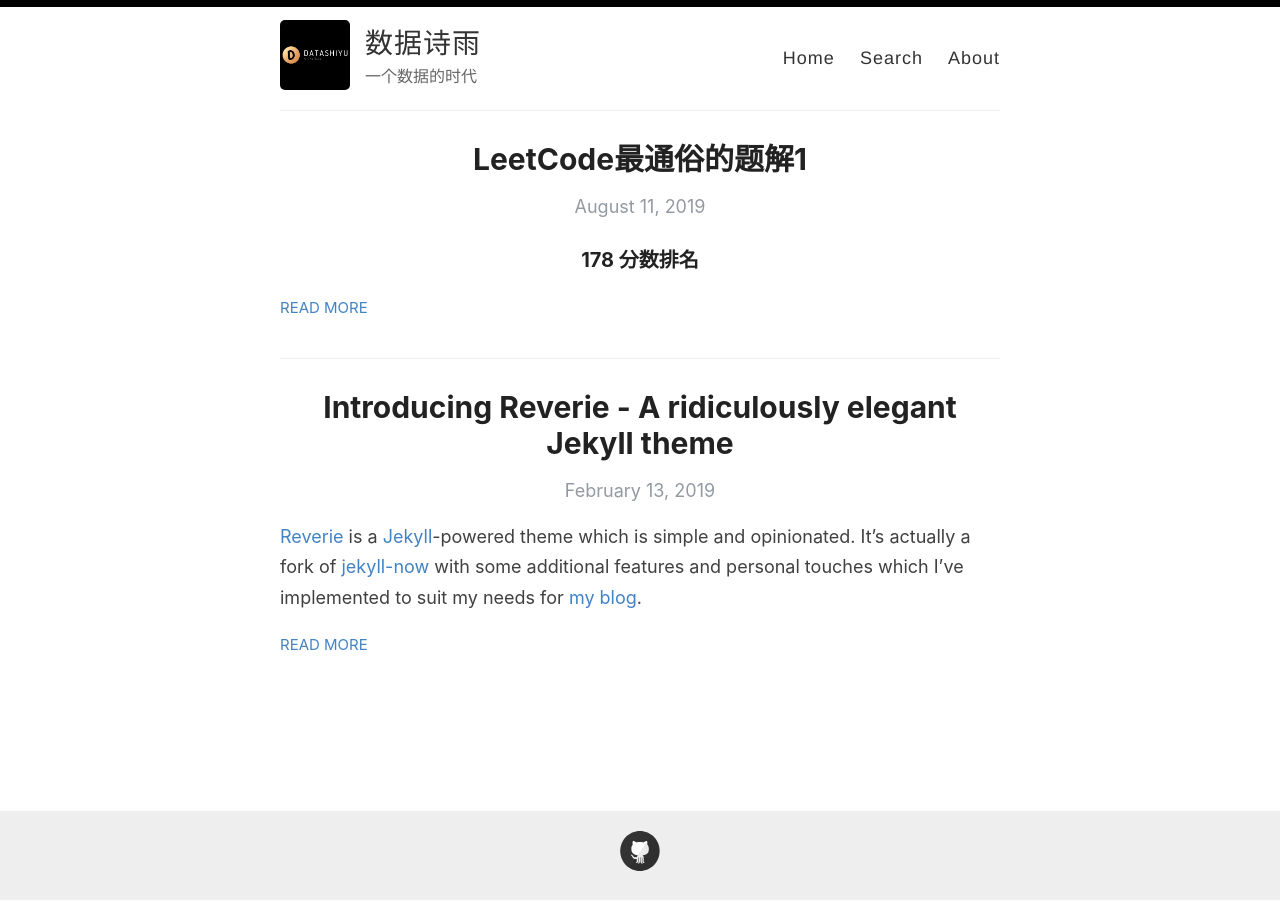
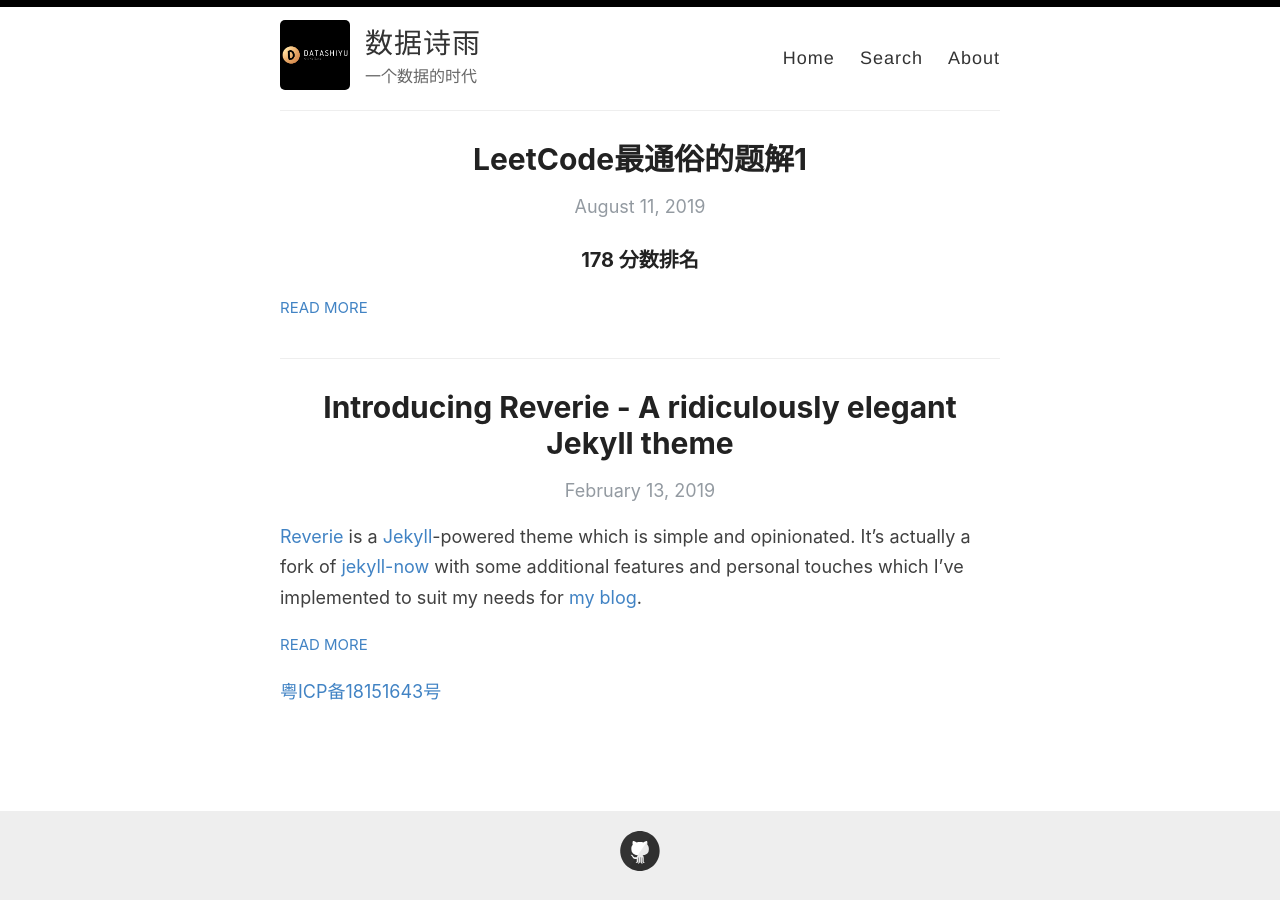
Before and after one commit to GOODXIONG/GOODXIONG.github.io, a Jekyll site: the page built from index.html, in a window 1280 px wide. Built offline with Jekyll 4.4.1, drawn with Linux system fonts in a browser that asks for light colours; the list of posts is cut into pages by our own code; comment, search, counter and statistics services are not loaded.

Commit message:
Update index.html

```diff
--- a/index.html
+++ b/index.html
@@ -47,3 +47,5 @@ layout: default
   </div>
   {% endif %}
 </div>
+
+<div id="footer"><a href="http://beian.miit.gov.cn">粤ICP备18151643号</a></div>
```
